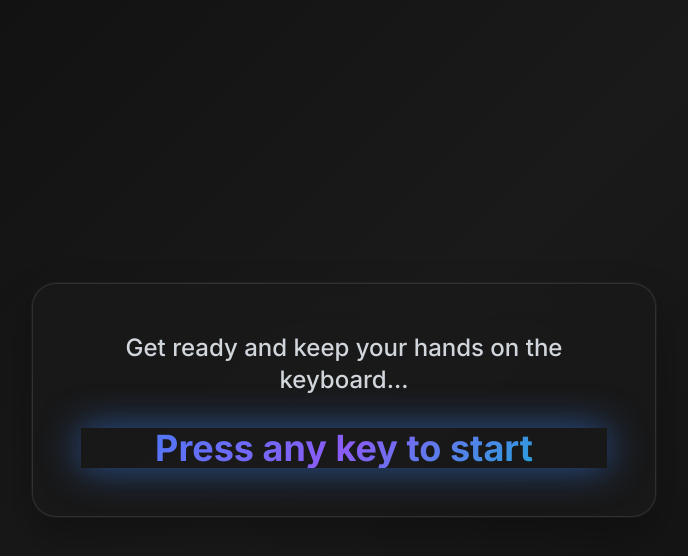
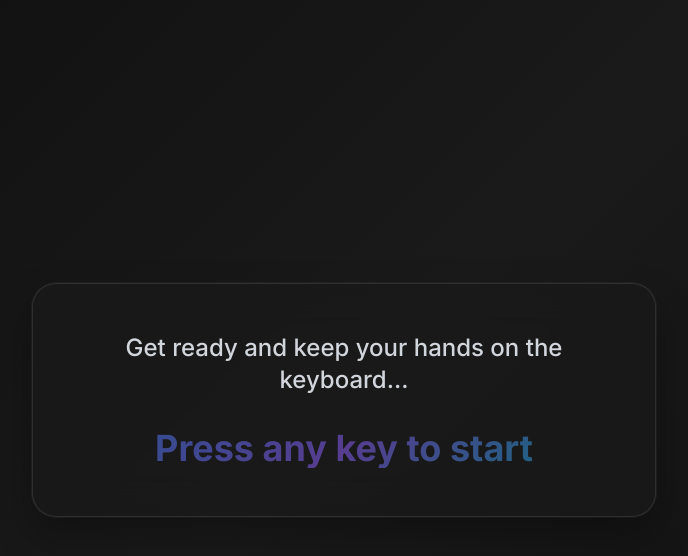
Before and after one commit to RonakKedia7/Typing-Tester, a React (Vite) app: page / in a window 1280 px wide. Both pictures are taken after a click on the button "Start Typing Test". Shown: the top 556 px of the page, without its empty margins (296-984 px from the left). Built offline with nearby package versions, Linux system fonts and the light colour scheme.

Commit message:
changes in app.jsx

```diff
--- a/src/App.jsx
+++ b/src/App.jsx
@@ -148,7 +148,7 @@ const App = () => {
               <p className="text-2xl font-medium text-gray-300 mb-8">
                 Get ready and keep your hands on the keyboard...
               </p>
-              <p className="text-4xl font-bold text-gradient animate-pulse-glow">
+              <p className="text-4xl font-bold text-gradient animate-pulse">
                 Press any key to start
               </p>
             </div>
```
